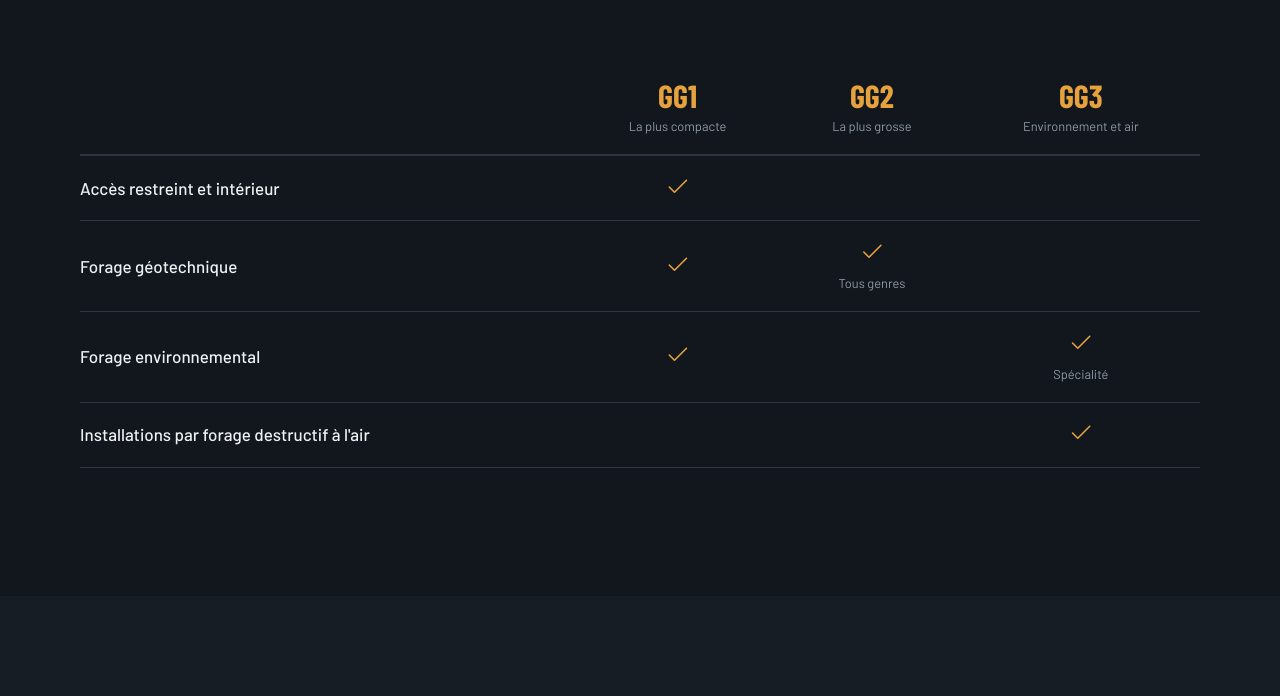
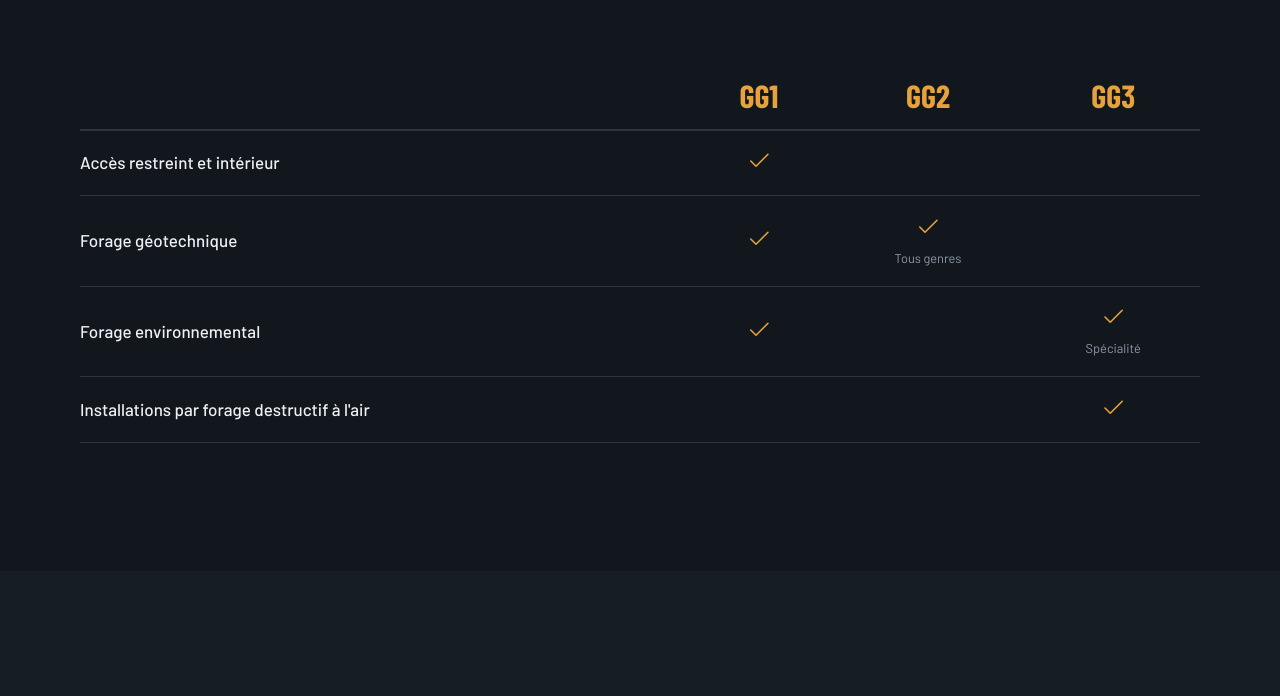
Before and after one commit to GG9222/gg-forages, a plain HTML site: page equipement.html in a window 1280 px wide. Shown: the part 802-1498 px from the top of the page. Drawn offline with nearby package versions, Linux system fonts and the light colour scheme.

Commit message:
Équipement : retirer les descriptions sous GG1, GG2, GG3 dans le tableau
Co-Authored-By: Claude Opus 5.5 <noreply@anthropic.com>

```diff
--- a/equipement.html
+++ b/equipement.html
@@ -63,9 +63,9 @@
         <thead>
           <tr>
             <th scope="col"><span class="visually-hidden">Besoin</span></th>
-            <th scope="col"><a href="#gg1">GG1</a><small>La plus compacte</small></th>
-            <th scope="col"><a href="#gg2">GG2</a><small>La plus grosse</small></th>
-            <th scope="col"><a href="#gg3">GG3</a><small>Environnement et air</small></th>
+            <th scope="col"><a href="#gg1">GG1</a></th>
+            <th scope="col"><a href="#gg2">GG2</a></th>
+            <th scope="col"><a href="#gg3">GG3</a></th>
           </tr>
         </thead>
         <tbody>
```
